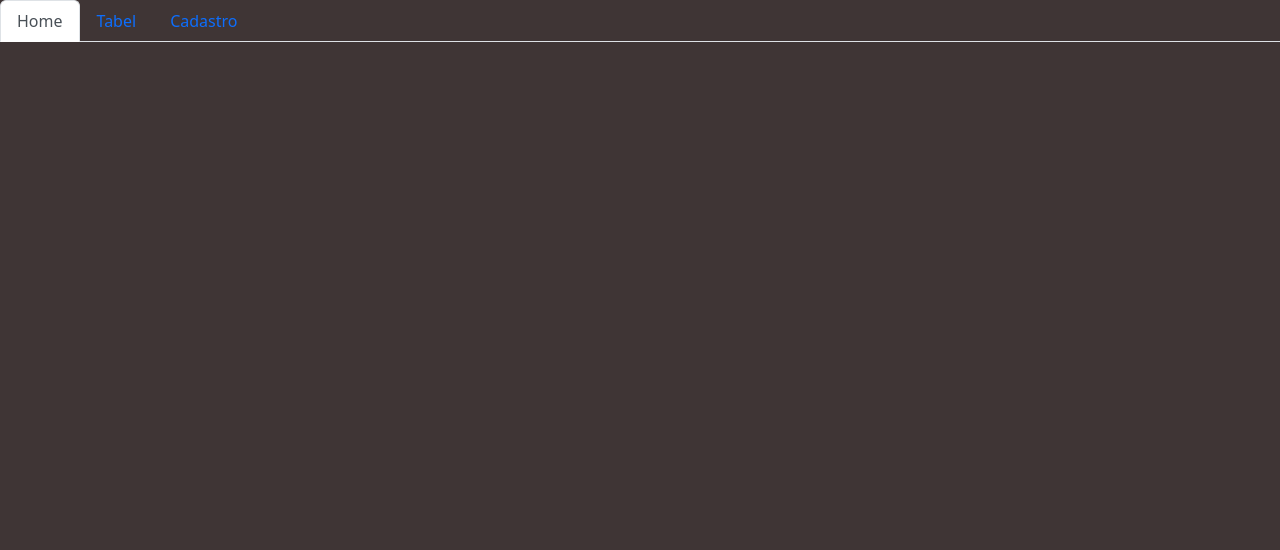
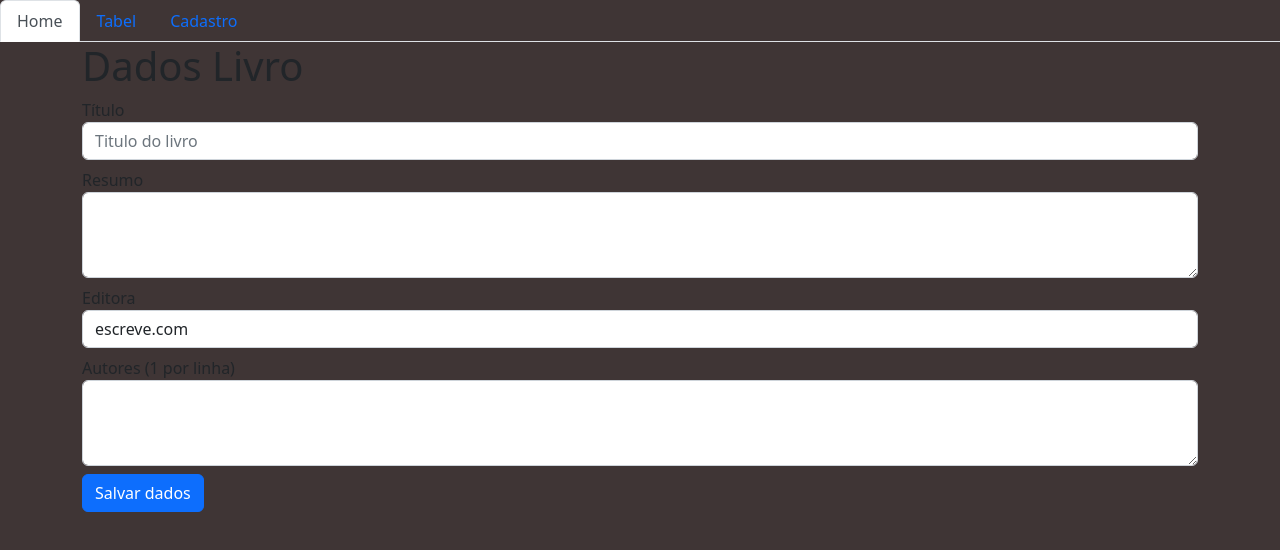
Before and after one commit to karasucyber/tarefa_3_estacio, a React (Vite) app in the folder missao/: page /cadastro in a window 1280 px wide. Shown: the top 550 px of the page. Built offline with nearby package versions, Linux system fonts and the light colour scheme.

Commit message:
excluir elementos da tabela

```diff
--- a/missao/src/componente/LinhaTabela.tsx
+++ b/missao/src/componente/LinhaTabela.tsx
@@ -1,9 +1,17 @@
 import { controleEditora } from "../controle/ControleEditoras";
 import React from "react";
 import { props } from "./tabela";
+import { Livros } from "../modelo/livros";
+import { useEffect, useState } from "react";
 import Barra from "./barra";
+import { props2 } from "./tabela";
 
-export function LinhaTabela({ livro, }: props): JSX.Element {
+
+
+
+
+
+export function LinhaTabela({ livro, controle, component}: props): JSX.Element {
   const editora = new controleEditora();
 
   return (
@@ -15,9 +23,14 @@ export function LinhaTabela({ livro, }: props): JSX.Element {
           <button
             type="button"
             className="btn btn-danger btn-sm"
+            onClick={() => {
+              controle.excluir(livro.codigo);
+              component(true);
+            }}
           >
             Excluir
           </button>
+
         </th>
         <td>{livro.resumo}</td>
         <td>
@@ -36,3 +49,43 @@ export function LinhaTabela({ livro, }: props): JSX.Element {
     </React.Fragment>
   );
 }
+
+
+export default function Livroslista({ livros }: props2): JSX.Element {
+  const [livro0x5, setLivro0x5] = useState<Livros[]>(livros.getobterLivros());
+  const [component, setcomponent] = useState<boolean>(false);
+
+  useEffect(() => {
+    setLivro0x5(livros.getobterLivros());
+    setcomponent(false);
+  }, [component]);
+
+  return (
+    <>
+
+      <Barra />
+      <main className="container">
+        <h1>Catalogo de Livros</h1>
+        <table className="table table-striped">
+          <thead>
+            <tr>
+              <th scope="col">Título</th>
+              <th scope="col">Resumo</th>
+              <th scope="col">Editora</th>
+              <th scope="col">Autores</th>
+            </tr>
+          </thead>
+          <tbody>
+            {livro0x5.map((livro) => {
+              return (
+                <LinhaTabela key={livro.codigo} livro={livro} component={setcomponent} controle={livros}  />
+              );
+            })}
+
+          </tbody>
+        </table>
+      </main>
+
+    </>
+  );
+}
--- a/missao/src/componente/Livroslista.tsx
+++ /dev/null
@@ -1,45 +0,0 @@
-import { Livros } from "../modelo/livros";
-import React, { useEffect, useState } from "react";
-import Barra from "./barra";
-import { LinhaTabela } from "./LinhaTabela";
-import { props2 } from "./tabela";
-
-
-export default function Livroslista({ livros }: props2): JSX.Element {
-  const [livro0x5, setLivro0x5] = useState<Livros[]>(livros.getobterLivros());
-  const [component, setcomponent] = useState<boolean>(false);
-
-  useEffect(() => {
-    setLivro0x5(livros.getobterLivros());
-    setcomponent(false);
-  }, [component]);
-
-  return (
-    <>
-
-      <Barra />
-      <main className="container">
-        <h1>Catalogo de Livros</h1>
-        <table className="table table-striped">
-          <thead>
-            <tr>
-              <th scope="col">Título</th>
-              <th scope="col">Resumo</th>
-              <th scope="col">Editora</th>
-              <th scope="col">Autores</th>
-            </tr>
-          </thead>
-          <tbody>
-            {livro0x5.map((livro) => {
-              return (
-                <LinhaTabela key={livro.codigo} livro={livro} component={setcomponent} controle={livros} />
-              );
-            })}
-
-          </tbody>
-        </table>
-      </main>
-
-    </>
-  );
-}
--- a/missao/src/main.tsx
+++ b/missao/src/main.tsx
@@ -1,13 +1,14 @@
 import React from 'react'
 import ReactDOM from 'react-dom/client';
-import App from './pag/App';
 import {BrowserRouter, Routes, Route} from "react-router-dom"
 import Home from "./pag/Home"
 import Cadastro from "./pag/Cadastro";
 import "bootstrap/dist/css/bootstrap.min.css" ;
 import "./App.css"
-import Livrolista from "./componente/Livroslista"
+import Livrolista from "./componente/LinhaTabela"
 import { LivrosControles } from './controle/controleLivros';
+import { } from "./componente/LinhaTabela"
+import LivroDados from './pag/Cadastro';
 
 const Livros = new LivrosControles
 
@@ -18,7 +19,7 @@ ReactDOM.createRoot(document.getElementById('root') as HTMLElement).render(
     <Routes>
       <Route path = "/" element={<Livrolista livros={Livros}/>}/>
       <Route path="/Home" element={<Home/>}/>
-      <Route path="/cadastro" element={<Cadastro/>}/>
+      <Route path="/cadastro" element={<LivroDados livros={Livros}/>}/>
      </Routes>
     </BrowserRouter>
   </React.StrictMode>,
--- a/missao/src/pag/Cadastro.tsx
+++ b/missao/src/pag/Cadastro.tsx
@@ -1,17 +1,95 @@
 import React from "react";
 import Barra from "../componente/barra";
-import Tabela from "../componente/Livroslista";
-import fomulário from "../componente/formulario";
-import Coletor from "../componente/formulario";
+import {Livros} from "../modelo/livros";
+import  {useNavigate} from "react-router-dom";
+import { controleEditora } from "../controle/ControleEditoras";
+import {props3} from "../componente/tabela";
+import { useState } from "react";
+import { LivrosControles } from "../controle/controleLivros";
 
 
 
-const cadastro = () => {
-    return(
-    <>
-    <Barra/>
-    </>
+export default function LivroDados({livros}:props3){
+const[titulo, setTitulo] = useState<string>("");
+const[resumo, setResumo] = useState<string>("");
+const[editoras, setEditoras] = useState<number>(1);
 
-)}
+const navigate = useNavigate();
+const todasEditoras = new controleEditora();
 
-export default cadastro;
+function cadastroLivro(event: React.FormEvent){
+  event.preventDefault();
+
+  const novolivro = new Livros(1 ,editoras ,resumo , titulo, ["Kauã"]);
+}
+
+
+  return (
+    <React.Fragment>
+      <Barra />
+      <main className="container">
+        <h1>Dados Livro</h1>
+        <form onSubmit={(event) => cadastroLivro(event)}>
+          {/* Input Titulo: Inicio */}
+          <div className="form-group">
+            <label htmlFor="titulo">Título</label>
+            <input
+              id="titulo"
+              type="text"
+              value={titulo}
+              onChange={(event) => setTitulo(event.target.value)}
+              className="form-control"
+              placeholder="Titulo do livro"
+            />
+          </div>
+          {/* Input Titulo: Fim */}
+
+          {/* Text Area Resumo: Inicio */}
+          <div className="form-group mt-2">
+            <label htmlFor="resumo">Resumo</label>
+
+            <textarea
+              id="resumo"
+              value={resumo}
+              onChange={(event) => setResumo(event.target.value)}
+              className="form-control"
+              rows={3}
+            ></textarea>
+          </div>
+          {/* Text Area Resumo: Fim */}
+
+          {/* Select Editora: Inicio */}
+          <div className="form-group mt-2">
+            <label htmlFor="editora">Editora</label>
+            <select
+              id="editora"
+              value={editoras}
+              onChange={(event) => {
+                setEditoras(Number(event.target.value));
+              }}
+              className="form-control"
+            >
+              {todasEditoras.getEditoras().map((editora) => {
+                return (
+                  <option value={editora.codEditora}>{editora.nome}</option>
+                );
+              })}
+            </select>
+          </div>
+          {/* Select Editora: Fim */}
+
+          {/* TextArea Autores: Inicio */}
+          <div className="form-group mt-2">
+            <label htmlFor="autores">Autores (1 por linha)</label>
+            <textarea id="autores" className="form-control" rows={3}></textarea>
+          </div>
+          {/* Text Area Autores: Fim */}
+
+          <button type="submit" className="btn btn-primary mt-2">
+            Salvar dados
+          </button>
+        </form>
+      </main>
+    </React.Fragment>
+  );
+}
```
Also changed, not shown: missao/src/componente/tabela.tsx (+5 -2 lines), missao/src/pag/App.tsx (deleted, +0 -18 lines).
